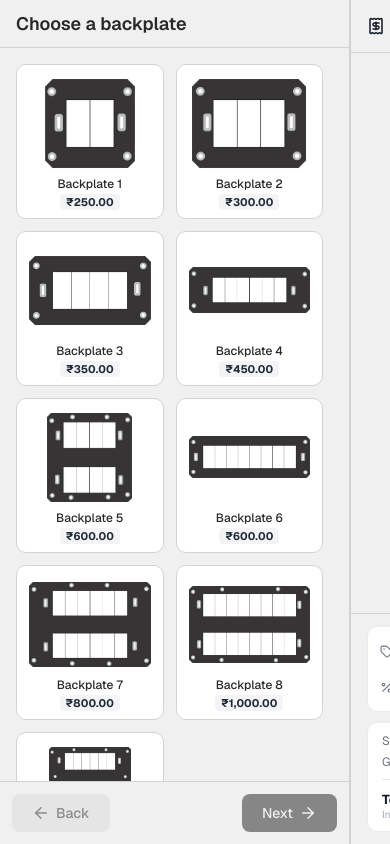
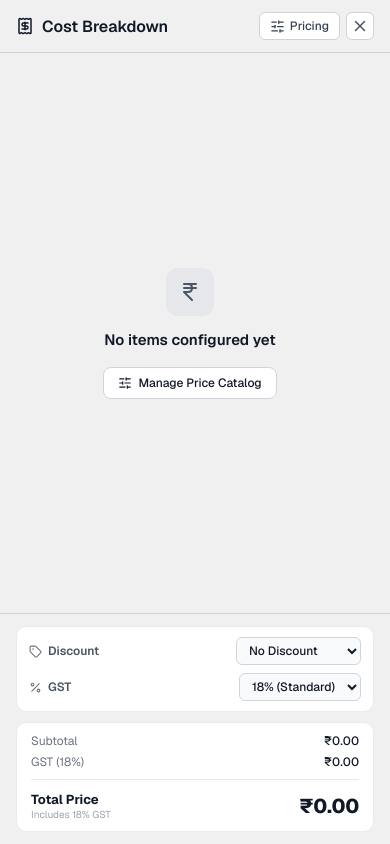
Before and after one commit to umgamrania/bellteq-demo, a React (Vite) app: page / in a window 390 px wide. Built offline with nearby package versions, Linux system fonts and the light colour scheme.

Commit message:
Made mobile responsive

```diff
--- a/src/components/pricing/PricingModal.module.css
+++ b/src/components/pricing/PricingModal.module.css
@@ -371,3 +371,66 @@
 .saveBtn:hover {
     background: #000000;
 }
+
+@media (max-width: 768px) {
+    .modal {
+        width: 95%;
+        max-width: 100%;
+        height: 92vh;
+        height: 92dvh;
+        border-radius: 12px;
+    }
+
+    .header {
+        padding: 12px 14px;
+    }
+
+    .headerTitle h2 {
+        font-size: 15px;
+    }
+
+    .toolbar {
+        padding: 8px 12px;
+        flex-direction: column;
+        align-items: stretch;
+        gap: 8px;
+    }
+
+    .tabsList {
+        width: 100%;
+        overflow-x: auto;
+        padding-bottom: 2px;
+    }
+
+    .searchBox {
+        width: 100%;
+        min-width: 100%;
+    }
+
+    .body {
+        padding: 10px 12px;
+    }
+
+    .itemRow {
+        gap: 10px;
+        padding: 8px 10px;
+    }
+
+    .itemThumb {
+        width: 38px;
+        height: 38px;
+    }
+
+    .priceInputWrapper {
+        width: 90px;
+        padding: 4px 6px;
+    }
+
+    .footer {
+        padding: 10px 12px;
+    }
+
+    .savedBadge {
+        display: none;
+    }
+}
--- a/src/components/pricing/PricingSidebar.jsx
+++ b/src/components/pricing/PricingSidebar.jsx
@@ -7,7 +7,8 @@ import {
     Palette,
     IndianRupee,
     Percent,
-    Tag
+    Tag,
+    X,
 } from "lucide-react";
 import { boardContext } from "../../context/board";
 import { pricingContext } from "../../context/pricing";
@@ -146,6 +147,15 @@ export default function PricingSidebar() {
                     >
                         <SlidersHorizontal size={15} />
                         <span>Pricing</span>
+                    </button>
+                    <button
+                        type="button"
+                        className={styles.closeBtn}
+                        onClick={() => setIsPricingSidebarOpen(false)}
+                        title="Close Breakdown"
+                        aria-label="Close Breakdown"
+                    >
+                        <X size={18} />
                     </button>
                 </div>
             </div>
--- a/src/components/pricing/PricingSidebar.module.css
+++ b/src/components/pricing/PricingSidebar.module.css
@@ -58,6 +58,26 @@
 }
 
 .configBtn:hover {
+    background: #f3f4f6;
+    color: #111827;
+    border-color: #d1d5db;
+}
+
+.closeBtn {
+    display: inline-flex;
+    align-items: center;
+    justify-content: center;
+    width: 28px;
+    height: 28px;
+    border-radius: 6px;
+    border: 1px solid var(--surface-accent);
+    background: #ffffff;
+    color: #4b5563;
+    cursor: pointer;
+    transition: all 0.15s ease;
+}
+
+.closeBtn:hover {
     background: #f3f4f6;
     color: #111827;
     border-color: #d1d5db;
@@ -486,8 +506,10 @@
 
 .collapsedTrigger {
     position: fixed;
-    right: 16px;
+    left: 366px;
     bottom: 16px;
+    right: auto;
+    top: auto;
     background: #111827;
     color: #ffffff;
     border: none;
@@ -509,3 +531,27 @@
     border-radius: 9999px;
     font-size: 12px;
 }
+
+@media (max-width: 1023px) {
+    .sidebar {
+        position: fixed;
+        inset: 0;
+        width: 100%;
+        min-width: 100%;
+        height: 100%;
+        height: 100dvh;
+        z-index: 1000;
+        border-left: none;
+        box-shadow: 0 0 30px rgba(0, 0, 0, 0.25);
+    }
+
+    .collapsedTrigger {
+        left: 14px;
+        bottom: 74px;
+        top: auto;
+        right: auto;
+        padding: 8px 14px;
+        font-size: 12px;
+        box-shadow: 0 4px 14px rgba(0, 0, 0, 0.2);
+    }
+}
--- a/src/components/sidebar/Sidebar.jsx
+++ b/src/components/sidebar/Sidebar.jsx
@@ -1,5 +1,5 @@
-import { useRef, useEffect, useContext, Children } from "react";
-import { ArrowLeft, ArrowRight } from "lucide-react";
+import { useRef, useEffect, useContext, useState, Children } from "react";
+import { ArrowLeft, ArrowRight, ChevronDown, ChevronUp } from "lucide-react";
 import Button from "../button/Button";
 import styles from "./Sidebar.module.css";
 import { sidebarContext } from "../../context/sidebar";
@@ -14,6 +14,7 @@ export default function Sidebar({
     const { setMaterial, isStageComplete } = useContext(boardContext) || {};
     const activeIdx = context ? context.activeIdx : 0;
     const setActiveIdx = context ? context.setActiveIdx : () => {};
+    const [isMobileExpanded, setIsMobileExpanded] = useState(true);
 
     // Track direction based on actual index change
     const prevActiveIdxRef = useRef(activeIdx);
@@ -57,10 +58,27 @@ export default function Sidebar({
     };
 
     return (
-        <nav className={styles.sidebar}>
-            <div className={styles.heading}>
-                <h2>{currentTitle}</h2>
+        <nav className={`${styles.sidebar} ${!isMobileExpanded ? styles.mobileCollapsed : ""}`}>
+            <div className={styles.heading} onClick={() => setIsMobileExpanded((prev) => !prev)}>
+                <div className={styles.headingContent}>
+                    <span className={styles.stepBadge}>
+                        Step {activeIdx + 1} of {childArray.length}
+                    </span>
+                    <h2>{currentTitle}</h2>
+                </div>
+                <button
+                    type="button"
+                    className={styles.mobileToggleBtn}
+                    onClick={(e) => {
+                        e.stopPropagation();
+                        setIsMobileExpanded((prev) => !prev);
+                    }}
+                    aria-label={isMobileExpanded ? "Collapse panel" : "Expand panel"}
+                >
+                    {isMobileExpanded ? <ChevronDown size={18} /> : <ChevronUp size={18} />}
+                </button>
             </div>
+
             <div ref={contentRef} className={styles.content}>
                 {hasChildren ? (
                     <div
@@ -75,6 +93,7 @@ export default function Sidebar({
                     <span className={styles.nothing}>There's nothing here!</span>
                 )}
             </div>
+
             <div className={styles.controls}>
                 <Button
                     variant="secondary"
--- a/src/components/sidebar/Sidebar.module.css
+++ b/src/components/sidebar/Sidebar.module.css
@@ -6,16 +6,45 @@
     flex-direction: column;
     border-right: 1px solid var(--surface-accent);
     background: var(--surface-primary);
+    position: relative;
+    z-index: 20;
 }
 
 .heading {
     padding: 12px 16px;
     border-bottom: 1px solid var(--surface-accent);
+    display: flex;
+    align-items: center;
+    justify-content: space-between;
+}
+
+.headingContent {
+    display: flex;
+    flex-direction: column;
+}
+
+.stepBadge {
+    font-size: 11px;
+    font-weight: 700;
+    text-transform: uppercase;
+    letter-spacing: 0.05em;
+    color: var(--text-secondary);
+    margin-bottom: 2px;
 }
 
 .heading h2 {
     font-weight: 600;
     font-size: 18px;
+}
+
+.mobileToggleBtn {
+    display: none;
+    background: transparent;
+    border: none;
+    color: var(--text-primary);
+    cursor: pointer;
+    padding: 4px;
+    border-radius: 6px;
 }
 
 .content {
@@ -94,11 +123,12 @@
 }
 
 .controls {
-    padding: 12px;
+    padding: 12px 16px;
     display: flex;
-    gap: 6px;
+    gap: 10px;
     justify-content: space-between;
     border-top: 1px solid var(--surface-accent);
+    background: var(--surface-primary);
 }
 
 .nothing {
@@ -108,3 +138,50 @@
     justify-content: center;
     color: var(--text-secondary);
 }
+
+/* Responsive Mobile & Tablet Bottom Sheet */
+@media (max-width: 1023px) {
+    .sidebar {
+        width: 100%;
+        min-width: 100%;
+        height: 52vh;
+        max-height: 70vh;
+        border-right: none;
+        border-top: 1px solid var(--surface-accent);
+        border-top-left-radius: 18px;
+        border-top-right-radius: 18px;
+        box-shadow: 0 -8px 30px rgba(0, 0, 0, 0.1);
+        transition: height 0.28s cubic-bezier(0.16, 1, 0.3, 1), transform 0.28s ease;
+        flex-shrink: 0;
+    }
+
+    .heading {
+        padding: 12px 16px;
+        cursor: pointer;
+        user-select: none;
+    }
+
+    .heading h2 {
+        font-size: 16px;
+    }
+
+    .mobileToggleBtn {
+        display: flex;
+        align-items: center;
+        justify-content: center;
+    }
+
+    .controls {
+        padding: 10px 14px;
+    }
+
+    .sidebar.mobileCollapsed {
+        height: 60px;
+        min-height: 60px;
+    }
+
+    .sidebar.mobileCollapsed .content,
+    .sidebar.mobileCollapsed .controls {
+        display: none;
+    }
+}
--- a/src/feature/BackplateSelector.module.css
+++ b/src/feature/BackplateSelector.module.css
@@ -100,3 +100,20 @@
     border-radius: 4px;
     line-height: 1.3;
 }
+
+@media (max-width: 768px) {
+    .container {
+        padding: 12px;
+        gap: 10px;
+    }
+
+    .grid {
+        grid-template-columns: repeat(auto-fill, minmax(130px, 1fr));
+        grid-auto-rows: 135px;
+        gap: 8px;
+    }
+
+    .card {
+        padding: 8px 6px 6px;
+    }
+}
--- a/src/feature/ComponentSelector.module.css
+++ b/src/feature/ComponentSelector.module.css
@@ -131,3 +131,20 @@
     border-radius: 4px;
     line-height: 1.3;
 }
+
+@media (max-width: 768px) {
+    .container {
+        padding: 12px;
+        gap: 16px;
+    }
+
+    .grid {
+        grid-template-columns: repeat(auto-fill, minmax(130px, 1fr));
+        grid-auto-rows: 130px;
+        gap: 8px;
+    }
+
+    .imageWrapper {
+        max-height: 65px;
+    }
+}
--- a/src/feature/ExportSelector.module.css
+++ b/src/feature/ExportSelector.module.css
@@ -172,3 +172,23 @@
     from { transform: rotate(0deg); }
     to { transform: rotate(360deg); }
 }
+
+@media (max-width: 768px) {
+    .container {
+        padding: 12px;
+        gap: 12px;
+    }
+
+    .summaryCard {
+        padding: 10px 12px;
+    }
+
+    .actionCard {
+        padding: 10px 12px;
+    }
+
+    .actionIconWrapper {
+        width: 34px;
+        height: 34px;
+    }
+}
--- a/src/feature/IconSelector.module.css
+++ b/src/feature/IconSelector.module.css
@@ -154,3 +154,21 @@
     font-size: 13px;
     color: var(--text-secondary);
 }
+
+@media (max-width: 768px) {
+    .container {
+        padding: 12px;
+        gap: 10px;
+    }
+
+    .grid {
+        grid-template-columns: repeat(auto-fill, minmax(64px, 1fr));
+        grid-auto-rows: 68px;
+        gap: 6px;
+    }
+
+    .image {
+        width: 28px;
+        height: 28px;
+    }
+}
--- a/src/feature/MaterialSelector.module.css
+++ b/src/feature/MaterialSelector.module.css
@@ -125,3 +125,20 @@
     border-radius: 4px;
     line-height: 1.3;
 }
+
+@media (max-width: 768px) {
+    .container {
+        padding: 12px;
+        gap: 10px;
+    }
+
+    .grid {
+        grid-template-columns: repeat(auto-fill, minmax(130px, 1fr));
+        grid-auto-rows: 135px;
+        gap: 8px;
+    }
+
+    .card {
+        padding: 8px 6px 6px;
+    }
+}
--- a/src/global.css
+++ b/src/global.css
@@ -23,8 +23,16 @@ img, picture, svg {
 
 .app {
     height: 100vh;
+    height: 100dvh;
     width: 100vw;
     display: flex;
     overflow: hidden;
     color: var(--text-primary);
+    position: relative;
 }
+
+@media (max-width: 1023px) {
+    .app {
+        flex-direction: column;
+    }
+}
--- a/src/preview/Preview.module.css
+++ b/src/preview/Preview.module.css
@@ -294,9 +294,40 @@
     transition: background 0.15s ease, color 0.15s ease;
     min-width: 48px;
     text-align: center;
+}
 
-    &:hover {
-        background: #f3f4f6;
-        color: #111827;
+.zoomLabelBtn:hover {
+    background: #f3f4f6;
+    color: #111827;
+}
+
+@media (max-width: 1023px) {
+    .preview {
+        padding: 12px;
+        min-height: 220px;
+    }
+
+    .zoomControls {
+        top: 12px;
+        right: 12px;
+        bottom: auto;
+        padding: 2px;
+        box-shadow: 0 2px 10px rgba(0, 0, 0, 0.12);
+    }
+
+    .zoomBtn {
+        width: 26px;
+        height: 26px;
+    }
+
+    .zoomLabelBtn {
+        height: 26px;
+        font-size: 11px;
+        min-width: 42px;
+    }
+
+    .component .removeBtn {
+        height: 22px;
+        padding: 3px;
     }
 }
```
